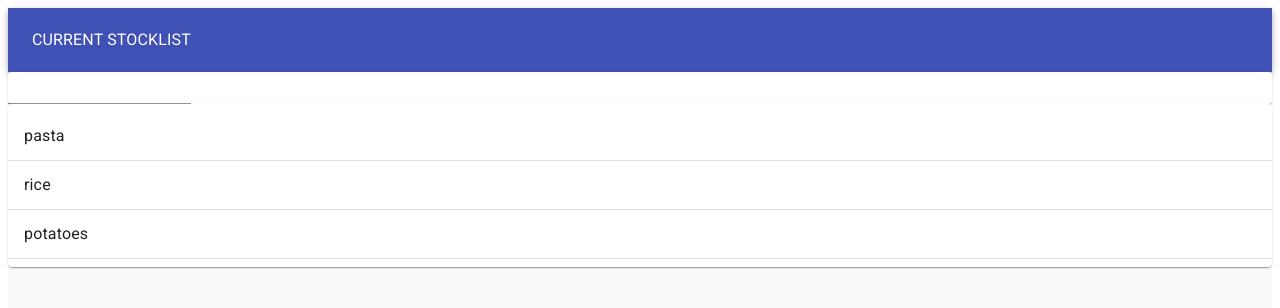
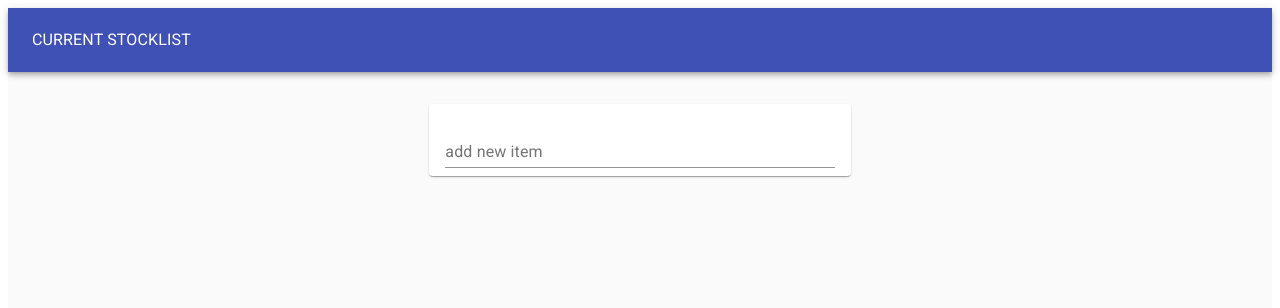
Before and after one commit to ning3l/pantry, a React (Create React App) app: page /pantry in a window 1280 px wide. Shown: the top 308 px of the page. Built offline with nearby package versions, Linux system fonts and the light colour scheme.

Commit message:
add stock item functionality

```diff
--- a/package.json
+++ b/package.json
@@ -4,6 +4,7 @@
   "private": true,
   "dependencies": {
     "@material-ui/core": "^4.11.3",
+    "@material-ui/icons": "^4.11.2",
     "@testing-library/jest-dom": "^5.11.4",
     "@testing-library/react": "^11.1.0",
     "@testing-library/user-event": "^12.1.10",
@@ -12,11 +13,13 @@
     "@types/react": "^17.0.0",
     "@types/react-dom": "^17.0.0",
     "@types/react-router-dom": "^5.1.7",
+    "@types/uuid": "^8.3.0",
     "react": "^17.0.1",
     "react-dom": "^17.0.1",
     "react-router-dom": "^5.2.0",
     "react-scripts": "4.0.3",
     "typescript": "^4.1.2",
+    "uuid": "^3.4.0",
     "web-vitals": "^1.0.1"
   },
   "scripts": {
--- a/src/pages/Pantry/Page.tsx
+++ b/src/pages/Pantry/Page.tsx
@@ -1,23 +1,27 @@
-import React, { useState } from "react";
+import React, { useState, useEffect } from "react";
+import useToggle from "./hooks/toggleState";
+import useStock from "./hooks/useStock";
 import { StockList } from "./components/StockList";
 import { StockForm } from "./components/StockForm";
-import { Paper, AppBar, Toolbar, Typography } from "@material-ui/core";
+import { Grid, Paper, AppBar, Toolbar, Typography } from "@material-ui/core";
 
-const myPantry = [
+import useLocalStorage from "./hooks/useLocalStorage";
+
+const items = [
   {
-    id: 1,
+    id: "1",
     name: "pasta",
     expiryDate: "2021-10-10",
     consumed: false,
   },
   {
-    id: 2,
+    id: "2",
     name: "rice",
     expiryDate: "2021-12-03",
-    consumed: false,
+    consumed: true,
   },
   {
-    id: 3,
+    id: "3",
     name: "potatoes",
     expiryDate: "2021-04-15",
     consumed: false,
@@ -25,27 +29,31 @@ const myPantry = [
 ];
 
 interface StockItem {
-  id: number;
+  id: string;
   name: string;
   expiryDate: string;
   consumed: boolean;
 }
 
 export default function Page() {
-  const [stock, setStock] = useState(myPantry);
+  const myPantry = JSON.parse(window.localStorage.getItem("stock") || "[]");
 
-  const addStockItem = (item: StockItem): void => {
-    setStock((prev) => [
-      ...prev,
-      {
-        id: 3,
-        name: "potatoes",
-        expiryDate: "2021-04-15",
-        consumed: false,
-      },
-    ]);
-  };
+  const {
+    stock,
+    addStockItem,
+    deleteStockItem,
+    completedStockItem,
+    editStockItem,
+  } = useStock(myPantry);
 
+  useEffect(() => {
+    window.localStorage.setItem("stock", JSON.stringify(stock));
+  }, [stock]);
+
+  // testing the custom localStorage hook
+  const [mood, setMood] = useLocalStorage("mood", "happy");
+
+  // why is paper not full width?
   return (
     <Paper
       style={{
@@ -61,8 +69,17 @@ export default function Page() {
           <Typography color="inherit">CURRENT STOCKLIST</Typography>
         </Toolbar>
       </AppBar>
-      <StockForm addStockItem={addStockItem} />
-      <StockList stock={stock} />
+      <Grid container justify="center" style={{ marginTop: "1rem" }}>
+        <Grid item xs={11} md={8} lg={4}>
+          <StockForm addStockItem={addStockItem} />
+          <StockList
+            stock={stock}
+            deleteStockItem={deleteStockItem}
+            completedStockItem={completedStockItem}
+            editStockItem={editStockItem}
+          />
+        </Grid>
+      </Grid>
     </Paper>
   );
 }
--- /dev/null
+++ b/src/pages/Pantry/components/EditStockItem.tsx
@@ -0,0 +1,59 @@
+import React from "react";
+import useInput from "../hooks/useInput";
+import { Paper, TextField, IconButton } from "@material-ui/core";
+import InputAdornment from "@material-ui/core/InputAdornment";
+
+import HighlightOffIcon from "@material-ui/icons/HighlightOff";
+
+interface Props {
+  id: string;
+  currVal: string;
+  editStockItem: (id: string, newName: string) => void;
+  handleEdit: () => void;
+}
+
+const EditStockItem: React.FC<Props> = ({
+  id,
+  currVal,
+  editStockItem,
+  handleEdit,
+}) => {
+  const [val, handleChange, reset] = useInput(currVal);
+
+  const handleAbort = () => {
+    handleEdit();
+  };
+
+  return (
+    <form
+      action=""
+      onSubmit={(e) => {
+        e.preventDefault();
+        editStockItem(id, val);
+        reset();
+        handleEdit();
+      }}
+      style={{
+        marginLeft: "1rem",
+        width: "100%",
+      }}
+    >
+      <TextField
+        margin="normal"
+        value={val}
+        onChange={handleChange}
+        fullWidth
+        autoFocus
+        InputProps={{
+          endAdornment: (
+            <IconButton aria-label="abort" onClick={handleAbort}>
+              <HighlightOffIcon />
+            </IconButton>
+          ),
+        }}
+      />
+    </form>
+  );
+};
+
+export default EditStockItem;
--- a/src/pages/Pantry/components/StockForm.tsx
+++ b/src/pages/Pantry/components/StockForm.tsx
@@ -1,9 +1,10 @@
-import React from "react";
+import React, { useState } from "react";
 import { Paper, TextField } from "@material-ui/core";
-import useInput from "../hooks/useInput";
+import { v4 as uuid } from "uuid";
 
+// MAKE 1 interface in page in default export it here
 interface StockItem {
-  id: number;
+  id: string;
   name: string;
   expiryDate: string;
   consumed: boolean;
@@ -14,24 +15,36 @@ interface Props {
 }
 
 export const StockForm: React.FC<Props> = ({ addStockItem }) => {
-  const [val, handleChange, reset] = useInput("");
+  const [val, setVal] = useState("");
+
+  // CHANGE THIS to make use of the custom hook instead
+  const handleChange = (e: React.ChangeEvent<HTMLInputElement>) => {
+    setVal(e.target.value);
+  };
 
   const handleSubmit = (e: React.ChangeEvent<HTMLFormElement>) => {
     e.preventDefault();
+    // move this logic into Pages > addStockItem
     let newItem = {
-      id: 5,
-      name: "test",
-      date: "",
-      expired: false,
+      id: uuid(),
+      name: val,
+      expiryDate: "2021-10-10",
+      consumed: false,
     };
     addStockItem(newItem);
-    reset();
+    setVal("");
   };
 
   return (
-    <Paper>
+    <Paper style={{ margin: "1rem 0", padding: "0 1rem" }}>
       <form onSubmit={handleSubmit}>
-        <TextField value={val} onChange={() => handleChange} />
+        <TextField
+          value={val}
+          onChange={handleChange}
+          margin="normal"
+          label="add new item"
+          fullWidth
+        />
       </form>
     </Paper>
   );
--- /dev/null
+++ b/src/pages/Pantry/components/StockItem.tsx
@@ -0,0 +1,84 @@
+import React, { useState } from "react";
+import useToggle from "../hooks/toggleState";
+import EditStockItem from "./EditStockItem";
+import {
+  Checkbox,
+  ListItem,
+  ListItemText,
+  ListItemSecondaryAction,
+  IconButton,
+} from "@material-ui/core";
+import DeleteIcon from "@material-ui/icons/Delete";
+import EditIcon from "@material-ui/icons/Edit";
+
+// TO DO HERE
+// write a function + delete all btn which deletes all consumed stock items
+// have the expired items automatically toggle their status, so you can review before they get deleted
+// fix edit so you can only ever 1 item
+
+interface StockListItem {
+  id: string;
+  name: string;
+  expiryDate: string;
+  consumed: boolean;
+}
+
+interface Props {
+  item: StockListItem;
+  deleteStockItem: (id: string) => void;
+  completedStockItem: (id: string) => void;
+  editStockItem: (id: string, newName: string) => void;
+}
+
+const StockItem: React.FC<Props> = ({
+  item,
+  deleteStockItem,
+  completedStockItem,
+  editStockItem,
+}) => {
+  // externalise this logic in custom hook
+  const [isEdit, setIsEdit] = useState(false);
+
+  const handleEdit = (): void => {
+    setIsEdit(!isEdit);
+  };
+
+  return (
+    <ListItem style={{ height: "64px" }}>
+      {isEdit ? (
+        <EditStockItem
+          id={item.id}
+          currVal={item.name}
+          editStockItem={editStockItem}
+          handleEdit={handleEdit}
+        />
+      ) : (
+        <>
+          <Checkbox
+            tabIndex={-1}
+            checked={item.consumed}
+            onClick={() => completedStockItem(item.id)}
+          />
+          <ListItemText
+            style={{ textDecoration: item.consumed ? "line-through" : "none" }}
+          >
+            {item.name}
+          </ListItemText>
+          <ListItemSecondaryAction>
+            <IconButton aria-label="edit" onClick={() => handleEdit()}>
+              <EditIcon />
+            </IconButton>
+            <IconButton
+              aria-label="delete"
+              onClick={() => deleteStockItem(item.id)}
+            >
+              <DeleteIcon />
+            </IconButton>
+          </ListItemSecondaryAction>
+        </>
+      )}
+    </ListItem>
+  );
+};
+
+export default StockItem;
--- a/src/pages/Pantry/components/StockList.tsx
+++ b/src/pages/Pantry/components/StockList.tsx
@@ -1,14 +1,9 @@
 import React from "react";
-import {
-  Paper,
-  List,
-  Divider,
-  ListItem,
-  ListItemText,
-} from "@material-ui/core";
+import StockItem from "./StockItem";
+import { Paper, List, Divider } from "@material-ui/core";
 
 interface StockItem {
-  id: number;
+  id: string;
   name: string;
   expiryDate: string;
   consumed: boolean;
@@ -16,21 +11,35 @@ interface StockItem {
 
 interface Props {
   stock: StockItem[];
+  deleteStockItem: (id: string) => void;
+  completedStockItem: (id: string) => void;
+  editStockItem: (id: string, newName: string) => void;
 }
 
-export const StockList: React.FC<Props> = ({ stock }) => {
+export const StockList: React.FC<Props> = ({
+  stock,
+  deleteStockItem,
+  completedStockItem,
+  editStockItem,
+}) => {
+  if (stock.length)
     return (
       <Paper>
         <List>
-        {stock.map((el) => (
+          {stock.map((item, idx) => (
             <>
-            <ListItem>
-              <ListItemText>{el.name}</ListItemText>
-            </ListItem>
-            <Divider />
+              <StockItem
+                item={item}
+                key={item.id}
+                deleteStockItem={deleteStockItem}
+                completedStockItem={completedStockItem}
+                editStockItem={editStockItem}
+              />
+              {idx < stock.length - 1 && <Divider />}
             </>
           ))}
         </List>
       </Paper>
     );
+  return null;
 };
--- /dev/null
+++ b/src/pages/Pantry/hooks/toggleState.ts
@@ -0,0 +1,11 @@
+import { useState } from "react";
+
+function useToggle(initialVal: boolean = false): [boolean, () => void] {
+  const [val, setVal] = useState(initialVal);
+  const toggleSwitch = () => {
+    setVal(!val);
+  };
+  return [val, toggleSwitch];
+}
+
+export default useToggle;
--- a/src/pages/Pantry/hooks/useInput.ts
+++ b/src/pages/Pantry/hooks/useInput.ts
@@ -1,15 +1,16 @@
 import React, { useState } from "react";
 
-interface StateVals {
-  val: string;
-  handleChange: () => void;
-  reset: () => void;
-}
+type ReturnVals = [
+  string,
+  (e: React.ChangeEvent<HTMLInputElement>) => void,
+  () => void
+];
 
-export default (initialVal: string) => {
+const useInput = (initialVal: string): ReturnVals => {
   const [val, setVal] = useState(initialVal);
 
   const handleChange = (e: React.ChangeEvent<HTMLInputElement>) => {
+    console.log(e.target.value);
     setVal(e.target.value);
   };
 
@@ -19,3 +20,5 @@ export default (initialVal: string) => {
 
   return [val, handleChange, reset];
 };
+
+export default useInput;
--- /dev/null
+++ b/src/pages/Pantry/hooks/useLocalStorage.ts
@@ -0,0 +1,30 @@
+import { useEffect, useState } from "react";
+
+interface StockItem {
+  id: string;
+  name: string;
+  expiryDate: string;
+  consumed: boolean;
+}
+
+// use this function inside your useStock hook so it intercepts the state creation
+// how to annotate the return val correcly?
+function useLocalStorage(key: string, defaultVal: StockItem[] | string) {
+  const [state, setState] = useState(() => {
+    let val;
+    try {
+      val = JSON.parse(window.localStorage.getItem(key) || String(defaultVal));
+    } catch (e) {
+      val = defaultVal;
+    }
+    return val;
+  });
+
+  useEffect(() => {
+    window.localStorage.setItem(key, JSON.stringify(state));
+  }, [state]);
+
+  return [state, setState];
+}
+
+export default useLocalStorage;
--- /dev/null
+++ b/src/pages/Pantry/hooks/useStock.ts
@@ -0,0 +1,47 @@
+import { useState, Dispatch } from "react";
+import useLocalStorage from "./useLocalStorage";
+
+interface StockItem {
+  id: string;
+  name: string;
+  expiryDate: string;
+  consumed: boolean;
+}
+
+interface ReturnVals {
+  stock: StockItem[];
+  addStockItem: (item: StockItem) => void;
+  deleteStockItem: (id: string) => void;
+  completedStockItem: (id: string) => void;
+  editStockItem: (id: string, newName: string) => void;
+}
+
+export default (initialStock: StockItem[]): ReturnVals => {
+  const [stock, setStock] = useState<StockItem[]>(initialStock);
+  // use this code instead when you figured out the correct annotations
+  // const [stock, setStock] = useLocalStorage("stock", initialStock);
+
+  return {
+    stock,
+    addStockItem: (item: StockItem): void => {
+      // move the item creation logic from StockForm here
+      setStock((prev) => [...prev, item]);
+    },
+    deleteStockItem: (id: string): void => {
+      setStock((prev) => prev.filter((item) => item.id !== id));
+    },
+    completedStockItem: (id: string): void => {
+      setStock((prev) =>
+        prev.map((item) =>
+          item.id === id ? { ...item, consumed: !item.consumed } : item
+        )
+      );
+    },
+    editStockItem: (id: string, newName: string): void => {
+      // alternatively, you could filter out the item to update and exchange it with the return val from your db req
+      setStock((prev) =>
+        prev.map((item) => (item.id === id ? { ...item, name: newName } : item))
+      );
+    },
+  };
+};
```
Also changed, not shown: 2 other files (tests, documents, lock files or other folders). Lines whose indentation alone changed are shown as unchanged.
